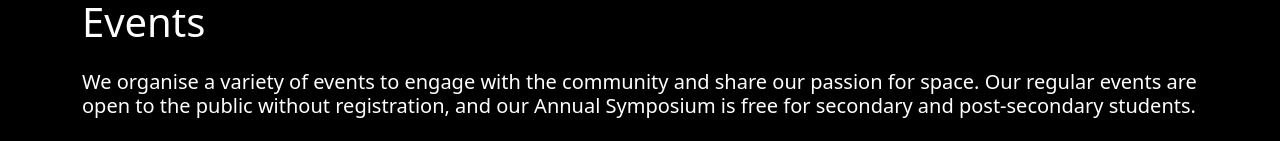
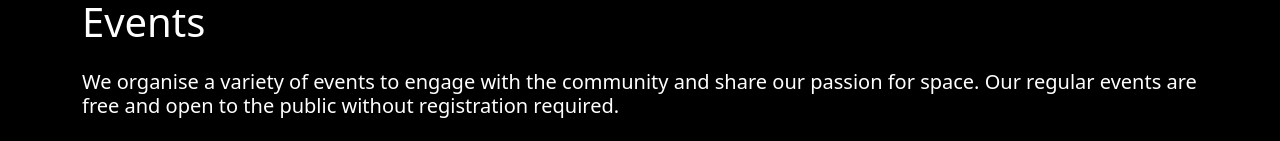
Before and after one commit to Swithord/asx, a React (Create React App) app: page / in a window 1280 px wide. Shown: the part 748-889 px from the top of the page. Built offline with nearby package versions, Linux system fonts and the light colour scheme; grey boxes are pictures that could not be loaded.

Commit message:
shorten events description

```diff
--- a/src/components/events.tsx
+++ b/src/components/events.tsx
@@ -41,7 +41,7 @@ export default function Events() {
     return (
         <Container className="events">
             <h1>Events</h1>
-            <h5>We organise a variety of events to engage with the community and share our passion for space. Our regular events are open to the public without registration, and our Annual Symposium is free for secondary and post-secondary students.</h5>
+            <h5>We organise a variety of events to engage with the community and share our passion for space. Our regular events are free and open to the public without registration required.</h5>
             <div className="events__carousel">
               {events.map((event, index) => (
                 <EventCard
```
